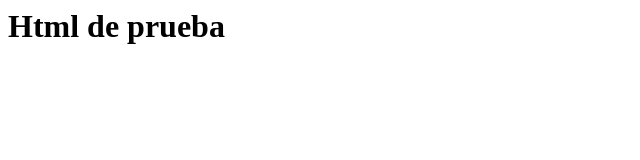
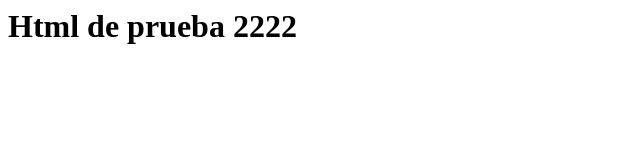
Before and after one commit to aosmorac/testPhp, a plain HTML site: page index.html in a window 1280 px wide. Shown: the whole page, without its empty margins (0-640 px from the left). Drawn offline with Linux system fonts and the light colour scheme.

Commit message:
Carga de nueva prueba

```diff
--- a/index.html
+++ b/index.html
@@ -4,7 +4,7 @@
 	</head>
 	<body>
 		<div>
-			<h1>Html de prueba</h1>
+			<h1>Html de prueba 2222</h1>
 		</div>
 	</body>
 </html>
```
